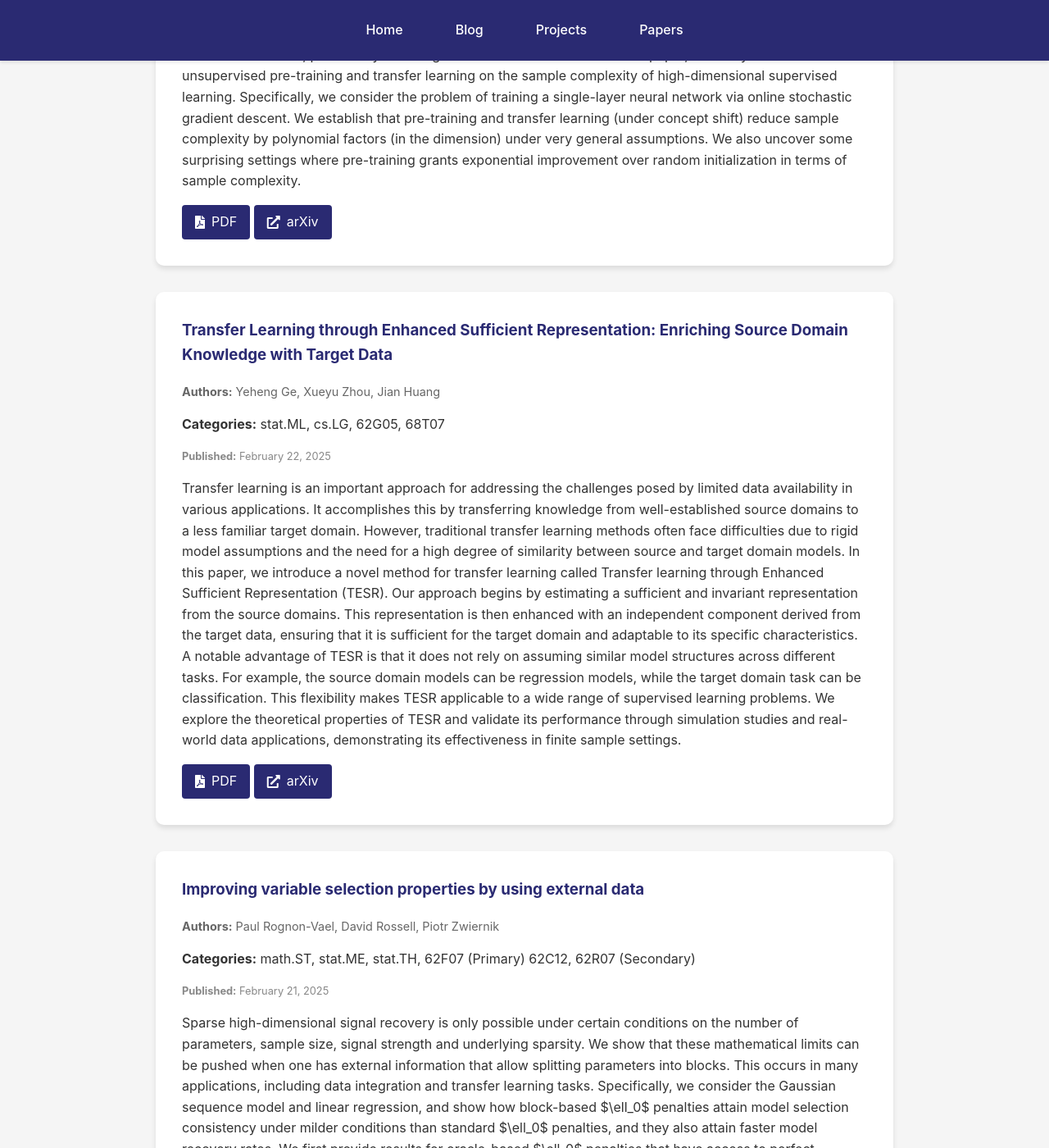
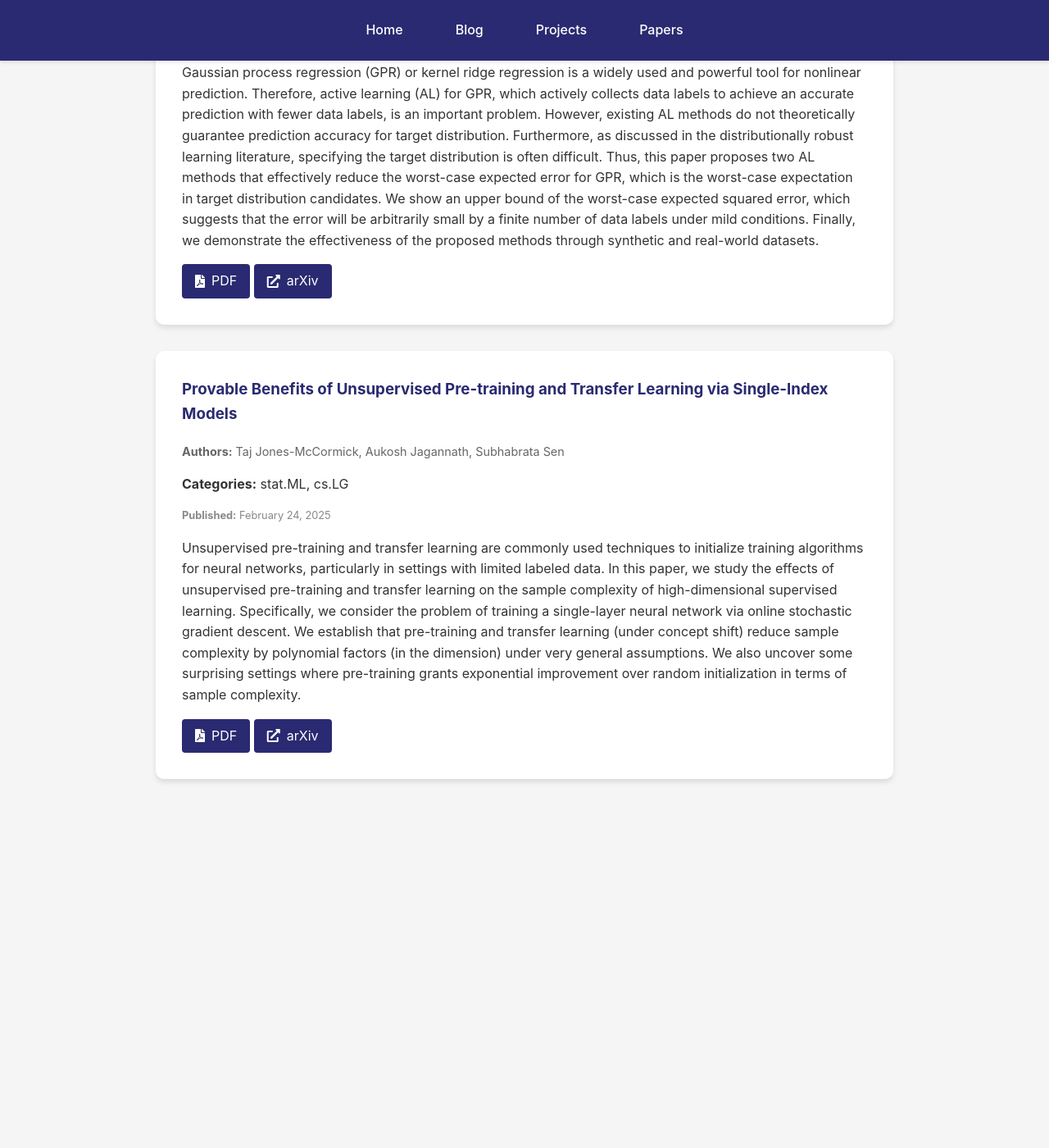
Before and after one commit to kyZhan2002/mypage, a Jekyll site: the page built from papers/index.html, in a window 1280 px wide and 1400 px high, scrolled down 4386 px. Shown: the whole window at 82% size. Built offline with Jekyll 4.4.1, drawn with Linux system fonts in a browser that asks for light colours; after the commit the page ends 5432 px from its top, so only the background shows below that; some of the changed text lies outside the part shown.

Commit message:
Update arXiv papers

```diff
--- a/_data/arxiv_cache.json
+++ b/_data/arxiv_cache.json
@@ -1,6 +1,26 @@
 {
-  "timestamp": 1741310249,
+  "timestamp": 1741395711,
   "papers": [
+    {
+      "title": "Provable Robust Overfitting Mitigation in Wasserstein Distributionally\n  Robust Optimization",
+      "authors": [
+        "Shuang Liu",
+        "Yihan Wang",
+        "Yifan Zhu",
+        "Yibo Miao",
+        "Xiao-Shan Gao"
+      ],
+      "abstract": "Wasserstein distributionally robust optimization (WDRO) optimizes against\nworst-case distributional shifts within a specified uncertainty set, leading to\nenhanced generalization on unseen adversarial examples, compared to standard\nadversarial training which focuses on pointwise adversarial perturbations.\nHowever, WDRO still suffers fundamentally from the robust overfitting problem,\nas it does not consider statistical error. We address this gap by proposing a\nnovel robust optimization framework under a new uncertainty set for adversarial\nnoise via Wasserstein distance and statistical error via Kullback-Leibler\ndivergence, called the Statistically Robust WDRO. We establish a robust\ngeneralization bound for the new optimization framework, implying that\nout-of-distribution adversarial performance is at least as good as the\nstatistically robust training loss with high probability. Furthermore, we\nderive conditions under which Stackelberg and Nash equilibria exist between the\nlearner and the adversary, giving an optimal robust model in certain sense.\nFinally, through extensive experiments, we demonstrate that our method\nsignificantly mitigates robust overfitting and enhances robustness within the\nframework of WDRO.",
+      "published": "March 06, 2025",
+      "categories": [
+        "cs.LG",
+        "cs.AI",
+        "math.ST",
+        "stat.TH"
+      ],
+      "pdf_link": "http://arxiv.org/pdf/2503.04315v1",
+      "arxiv_url": "http://arxiv.org/abs/2503.04315v1"
+    },
     {
       "title": "The Distributionally Robust Optimization Model of Sparse Principal\n  Component Analysis",
       "authors": [
@@ -131,41 +151,6 @@
       ],
       "pdf_link": "http://arxiv.org/pdf/2502.16849v1",
       "arxiv_url": "http://arxiv.org/abs/2502.16849v1"
-    },
-    {
-      "title": "Transfer Learning through Enhanced Sufficient Representation: Enriching\n  Source Domain Knowledge with Target Data",
-      "authors": [
-        "Yeheng Ge",
-        "Xueyu Zhou",
-        "Jian Huang"
-      ],
-      "abstract": "Transfer learning is an important approach for addressing the challenges\nposed by limited data availability in various applications. It accomplishes\nthis by transferring knowledge from well-established source domains to a less\nfamiliar target domain. However, traditional transfer learning methods often\nface difficulties due to rigid model assumptions and the need for a high degree\nof similarity between source and target domain models. In this paper, we\nintroduce a novel method for transfer learning called Transfer learning through\nEnhanced Sufficient Representation (TESR). Our approach begins by estimating a\nsufficient and invariant representation from the source domains. This\nrepresentation is then enhanced with an independent component derived from the\ntarget data, ensuring that it is sufficient for the target domain and adaptable\nto its specific characteristics. A notable advantage of TESR is that it does\nnot rely on assuming similar model structures across different tasks. For\nexample, the source domain models can be regression models, while the target\ndomain task can be classification. This flexibility makes TESR applicable to a\nwide range of supervised learning problems. We explore the theoretical\nproperties of TESR and validate its performance through simulation studies and\nreal-world data applications, demonstrating its effectiveness in finite sample\nsettings.",
-      "published": "February 22, 2025",
-      "categories": [
-        "stat.ML",
-        "cs.LG",
-        "62G05, 68T07"
-      ],
-      "pdf_link": "http://arxiv.org/pdf/2502.20414v1",
-      "arxiv_url": "http://arxiv.org/abs/2502.20414v1"
-    },
-    {
-      "title": "Improving variable selection properties by using external data",
-      "authors": [
-        "Paul Rognon-Vael",
-        "David Rossell",
-        "Piotr Zwiernik"
-      ],
-      "abstract": "Sparse high-dimensional signal recovery is only possible under certain\nconditions on the number of parameters, sample size, signal strength and\nunderlying sparsity. We show that these mathematical limits can be pushed when\none has external information that allow splitting parameters into blocks. This\noccurs in many applications, including data integration and transfer learning\ntasks. Specifically, we consider the Gaussian sequence model and linear\nregression, and show how block-based $\\ell_0$ penalties attain model selection\nconsistency under milder conditions than standard $\\ell_0$ penalties, and they\nalso attain faster model recovery rates. We first provide results for\noracle-based $\\ell_0$ penalties that have access to perfect sparsity and signal\nstrength information, and subsequently empirical Bayes-motivated block $\\ell_0$\npenalties that does not require oracle information.",
-      "published": "February 21, 2025",
-      "categories": [
-        "math.ST",
-        "stat.ME",
-        "stat.TH",
-        "62F07 (Primary) 62C12, 62R07 (Secondary)"
-      ],
-      "pdf_link": "http://arxiv.org/pdf/2502.15584v1",
-      "arxiv_url": "http://arxiv.org/abs/2502.15584v1"
     }
   ]
 }
```
